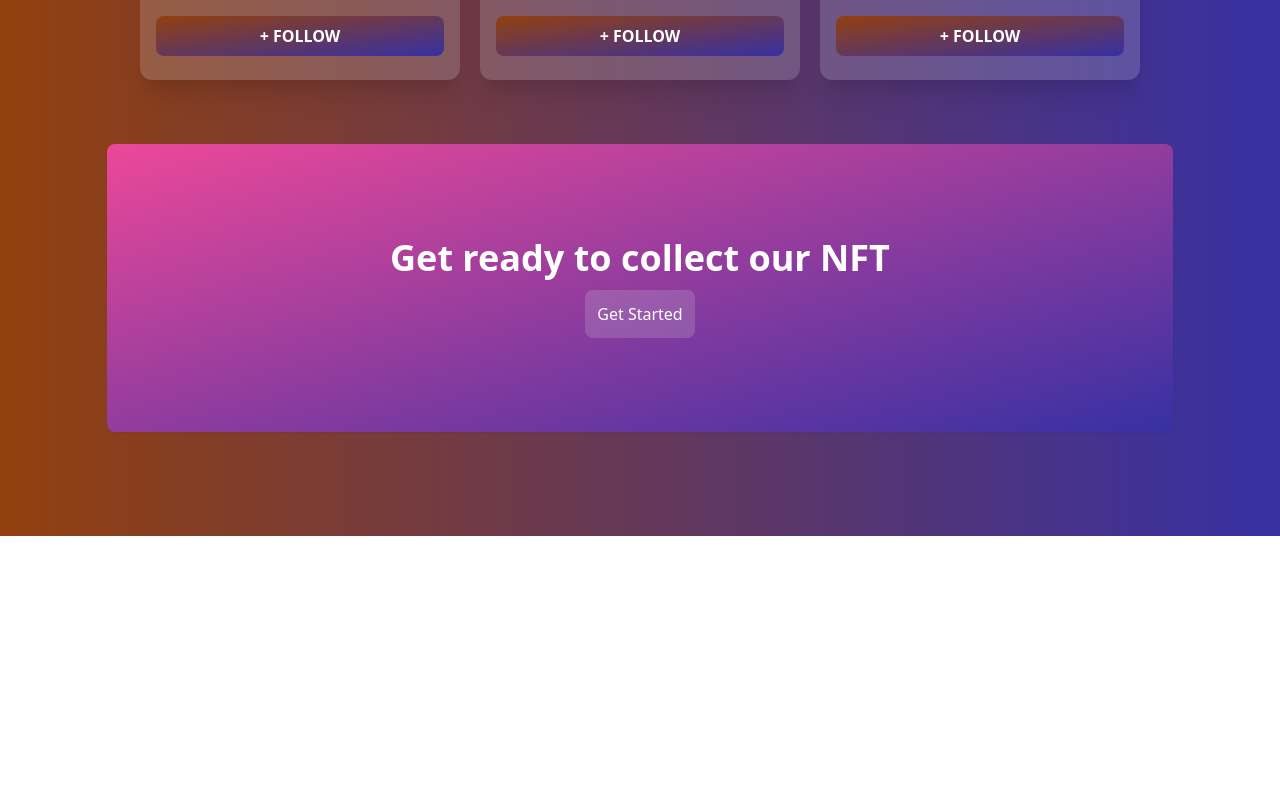
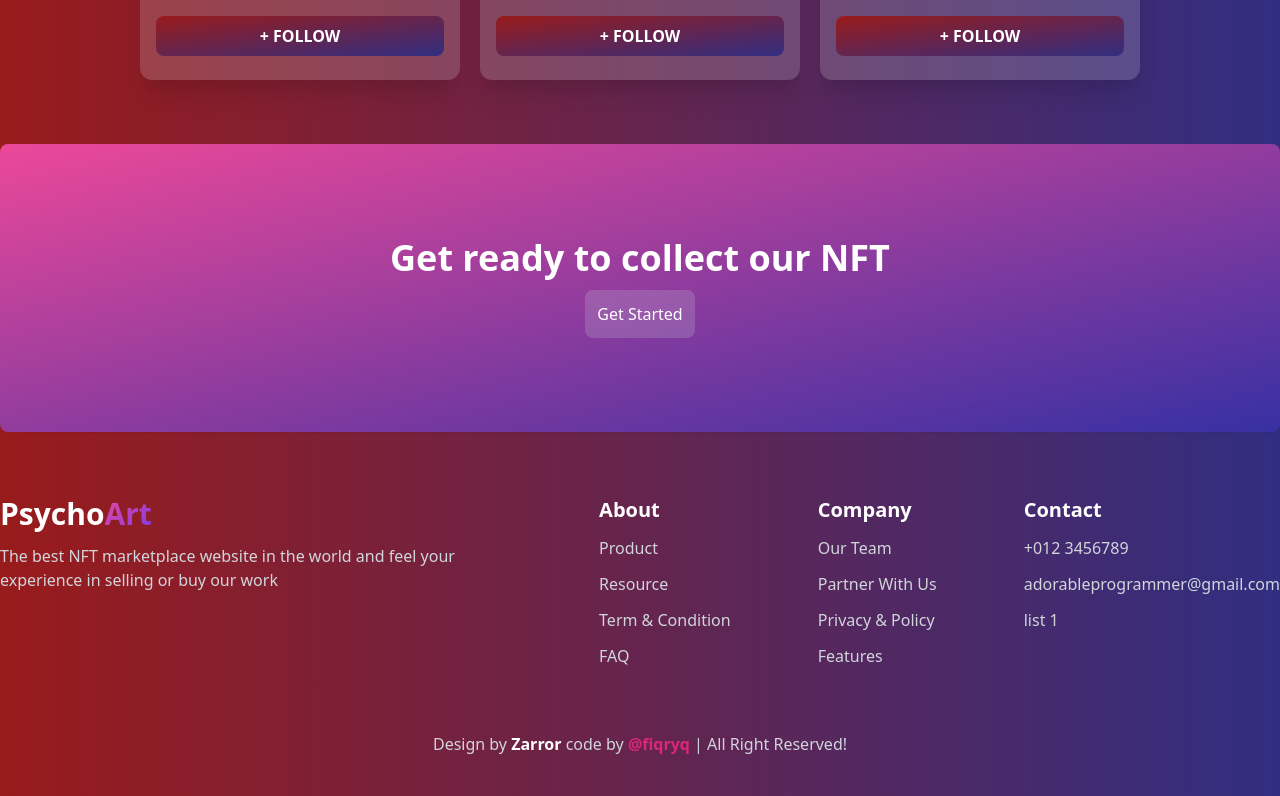
Before and after one commit to fiqryq/challenge-nft-market, a React (Create React App) app: page / in a window 1280 px wide. Shown: the part 4144-4940 px from the top of the page. Before the commit the page ends 4680 px from the top, so only its background shows below. Built offline with nearby package versions, Linux system fonts and the light colour scheme.

Commit message:
add footer

```diff
--- a/src/App.js
+++ b/src/App.js
@@ -34,7 +34,7 @@ function App() {
   });
 
   return (
-    <div className="bg-gradient-to-r from-yellow-800 to-indigo-800 backdrop-filter backdrop-blur-xl py-10">
+    <div className="bg-gradient-to-r from-red-800 to-indigo-900 backdrop-filter backdrop-blur-xl py-10">
       <div className="container mx-auto">
         {/* Hero */}
         <div className="h-screen space-y-10">
@@ -227,7 +227,7 @@ function App() {
         </div>
 
         {/* Big Card */}
-        <div className="mx-auto space-y-3 w-10/12 flex flex-col justify-center items-center my-16 h-72 rounded-lg bg-gradient-to-br text-white shadow-sm font-bold from-pink-500 to-indigo-800">
+        <div className="mx-auto space-y-3 flex flex-col justify-center items-center my-16 h-72 rounded-lg bg-gradient-to-br text-white shadow-sm font-bold from-pink-500 to-indigo-800">
           <h1 className="text-white text-4xl font-bold">
             Get ready to collect our NFT
           </h1>
@@ -235,7 +235,59 @@ function App() {
             Get Started
           </button>
         </div>
+
         {/* Footer */}
+        <div className="flex justify-between my-5">
+          <div className="flex flex-col space-y-3">
+            <h1 className="text-white font-bold text-3xl">
+              Psycho
+              <span className="font-extrabold text-transparent bg-clip-text bg-gradient-to-br from-pink-500 to-purple-600">
+                Art
+              </span>
+            </h1>
+            <p className="max-w-lg text-gray-300 ">
+              The best NFT marketplace website in the world and feel your
+              experience in selling or buy our work
+            </p>
+          </div>
+          <div className="flex flex-col space-y-3">
+            <h1 className="text-white font-bold text-xl">About</h1>
+            <ul className="flex flex-col text-gray-300 space-y-3 cursor-pointer">
+              <li>Product</li>
+              <li>Resource</li>
+              <li>Term & Condition</li>
+              <li>FAQ</li>
+            </ul>
+          </div>
+          <div className="flex flex-col space-y-3">
+            <h1 className="text-white font-bold text-xl">Company</h1>
+            <ul className="flex flex-col text-gray-300 space-y-3 cursor-pointer">
+              <li>Our Team</li>
+              <li>Partner With Us</li>
+              <li>Privacy & Policy</li>
+              <li>Features</li>
+            </ul>
+          </div>
+          <div className="flex flex-col space-y-3">
+            <h1 className="text-white font-bold text-xl">Contact</h1>
+            <ul className="flex flex-col text-gray-300 space-y-3 cursor-pointer">
+              <li>+012 3456789</li>
+              <li>adorableprogrammer@gmail.com</li>
+              <li>list 1</li>
+            </ul>
+          </div>
+        </div>
+
+        <div className="text-center mt-16 text-gray-300">
+          <p>
+            Design by <span className="text-white font-bold">Zarror</span> code
+            by
+            <span className="text-pink-600 font-bold">
+              <a href="https://github.com/fiqryq"> @fiqryq </a>
+            </span>
+            | All Right Reserved!
+          </p>
+        </div>
       </div>
     </div>
   );
```
